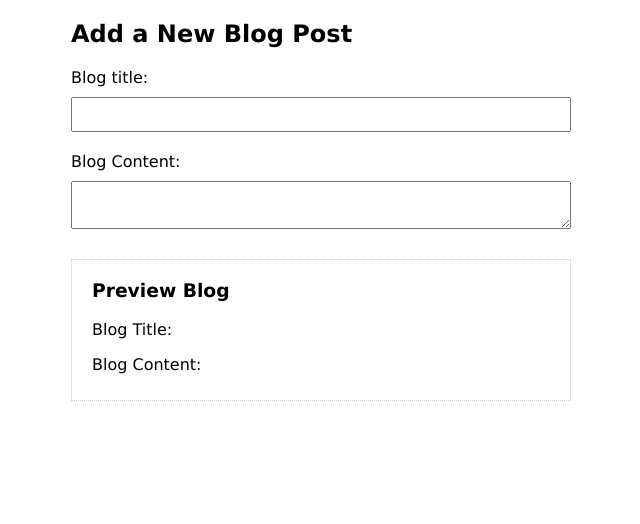
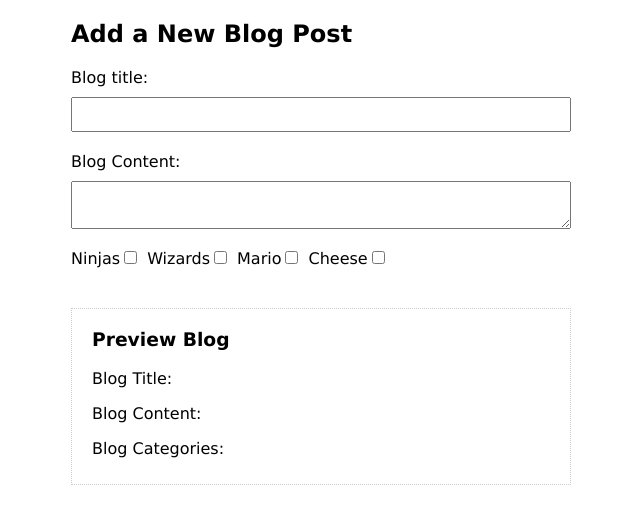
Before and after one commit to MatheusBaldi/vue-netninja, a Vue app in the folder vue-cli-way/: page /add in a window 1280 px wide. Shown: the top 524 px of the page, without its empty margins (319-959 px from the left). Built offline with nearby package versions, Linux system fonts and the light colour scheme.

Commit message:
#30 Checkbox binding: For related checkboxes, it is possible to use the same v-model for all these checkboxes. The variable must be an array, then, the value given to each input checkbox is going to be stored pushed (python append) in the v-model:'arrayName'

```diff
--- a/vue-cli-way/src/components/addBlog.vue
+++ b/vue-cli-way/src/components/addBlog.vue
@@ -1,18 +1,42 @@
 <template>
   <div id="add-blog">
+
     <h2>Add a New Blog Post</h2>
     <form>
+
       <label>Blog title:</label>
       <input type="text" v-model.lazy="blog.title" required/>
+
       <label>Blog Content:</label>
       <textarea v-model.lazy="blog.content"></textarea>
+
+      <div id="checkboxes">
+        <label>Ninjas</label>
+        <input type="checkbox" value="ninjas" v-model="blog.categories"/>
+
+        <label>Wizards</label>
+        <input type="checkbox" value="wizards" v-model="blog.categories"/>
+
+        <label>Mario</label>
+        <input type="checkbox" value="mario" v-model="blog.categories"/>
+
+        <label>Cheese</label>
+        <input type="checkbox" value="cheese" v-model="blog.categories"/>
+
+      </div>
+
     </form>
     <div id="preview">
       <h3>Preview Blog</h3>
       <p>Blog Title: {{ blog.title }}</p>
       <p>Blog Content:</p>
       <p>{{ blog.content }}</p>
+      <p>Blog Categories:</p>
+      <ul>
+        <li v-bind:key="index" v-for="(category, index) in blog.categories">{{ category }}</li>
+      </ul>
     </div>
+
 </div>
 </template>
 
@@ -27,7 +51,8 @@
     return {
       blog: {
         title: '',
-        content: ''
+        content: '',
+        categories: []
       }
     }
   },
@@ -62,4 +87,11 @@
 h3{
     margin-top: 10px;
 }
+#checkboxes input{
+  display: inline-block;
+  margin-right: 10px;
+}
+#checkboxes label{
+  display: inline-block;
+}
 </style>
```
